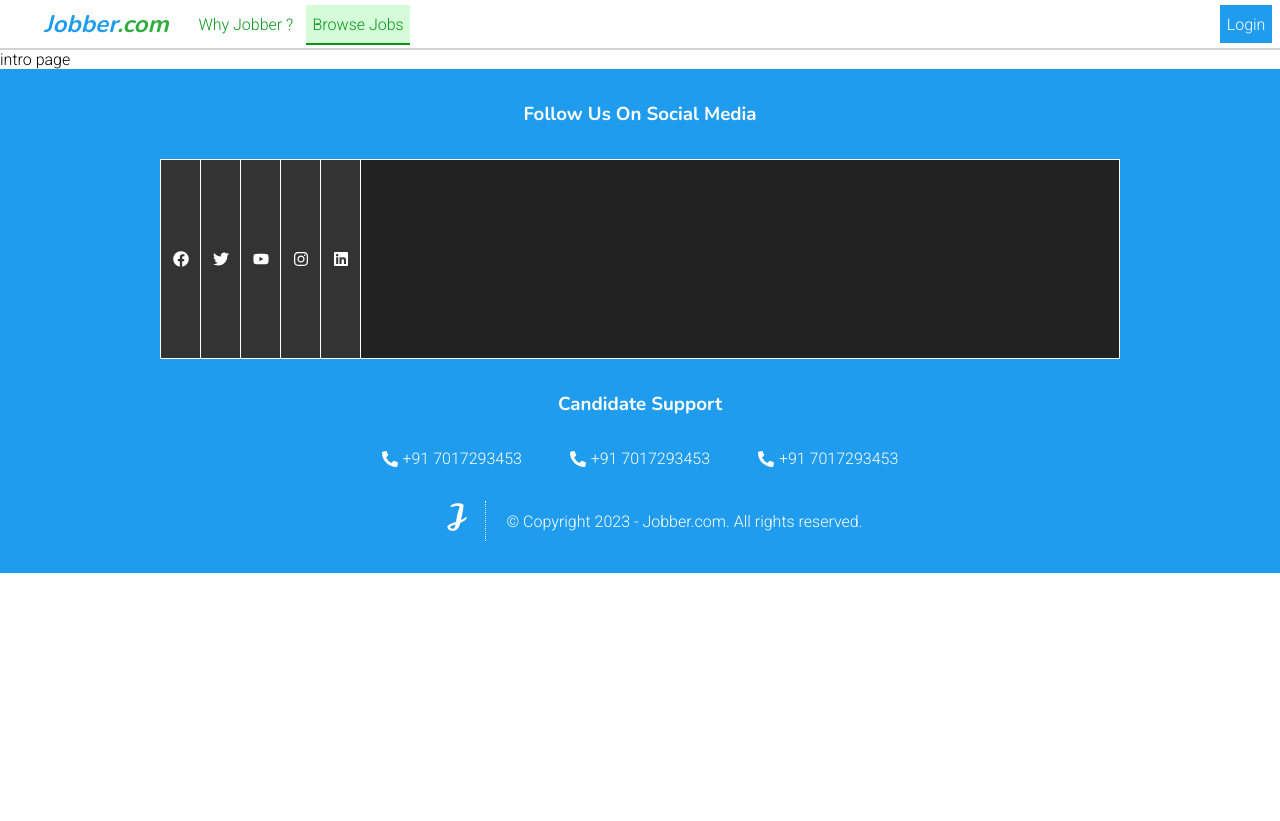
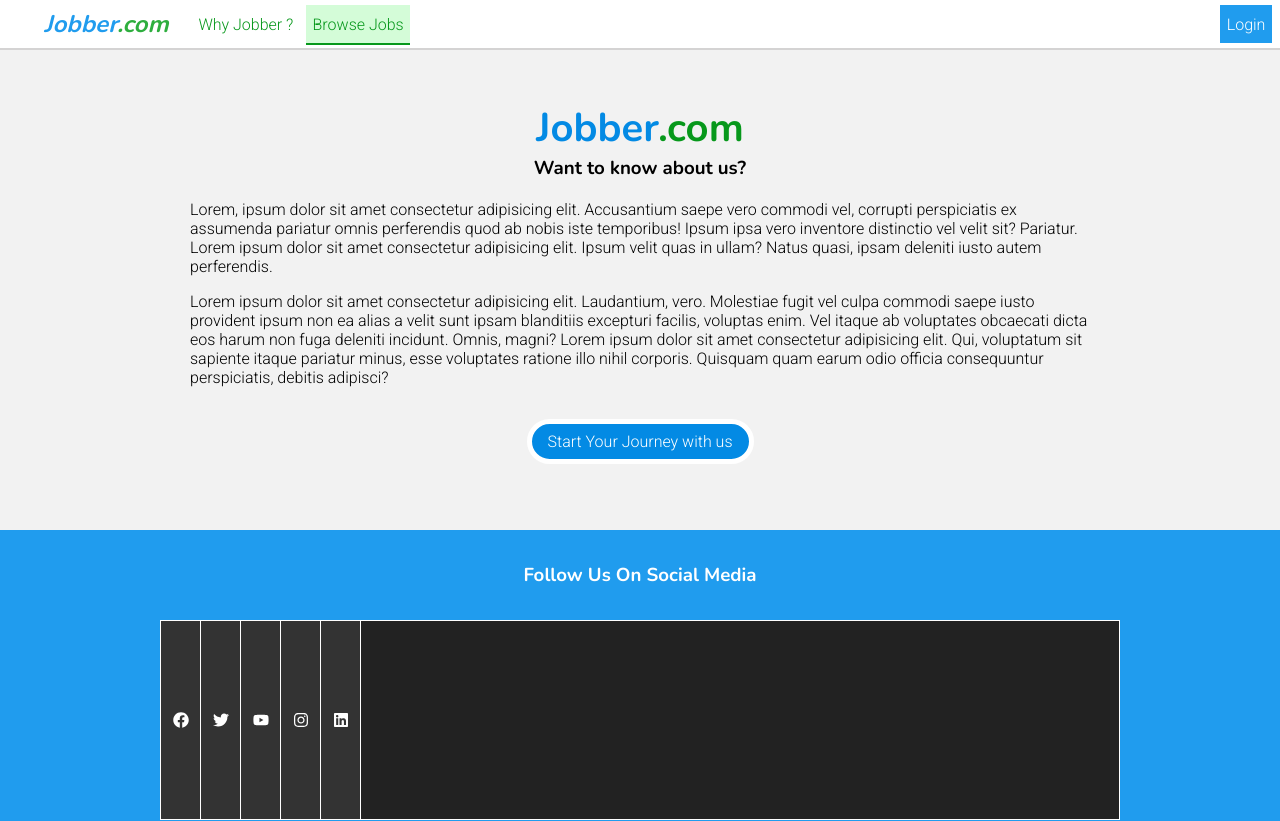
Before and after one commit to ShashankVerma628/Jobber, a React (Create React App) app in the folder client/: page /why-jobber in a window 1280 px wide. Shown: the top 821 px of the page. Before the commit the page ends 800 px from the top, so only its background shows below. Built offline with nearby package versions, Linux system fonts and the light colour scheme.

Commit message:
added intro and error page

```diff
--- a/client/src/pages/ErrorPage.jsx
+++ b/client/src/pages/ErrorPage.jsx
@@ -1,11 +1,21 @@
-import React from 'react'
+import { Link } from "react-router-dom";
 
 const ErrorPage = () => {
   return (
-    <div>
-      error page
+    <div className="page-wrapper error-page-wrapper">
+      <div className="error-page-container">
+        <h1 className="main-heading">Oops!</h1>
+        <h2 className="main-text">404 - PAGE NOT FOUND</h2>
+        <p className="error-text">
+          The page you're looking for might have been removed or changed it's
+          name temporarily.
+        </p>
+        <Link className="homepage-link" to="/">
+          GO TO HOMEPAGE
+        </Link>
+      </div>
     </div>
-  )
-}
+  );
+};
 
-export default ErrorPage
+export default ErrorPage;
--- a/client/src/pages/IntroPage.jsx
+++ b/client/src/pages/IntroPage.jsx
@@ -1,11 +1,39 @@
-import React from 'react'
+import { Link } from "react-router-dom";
 
 const IntroPage = () => {
   return (
-    <div>
-      intro page
+    <div className="page-wrapper intro-page-wrapper">
+      <div className="intro-page-container">
+        <h1 className="page-heading">
+          Jobber<span>.com</span>
+        </h1>
+        <h3 className="page-sub-heading">Want to know about us?</h3>
+        <p className="page-text">
+          Lorem, ipsum dolor sit amet consectetur adipisicing elit. Accusantium
+          saepe vero commodi vel, corrupti perspiciatis ex assumenda pariatur
+          omnis perferendis quod ab nobis iste temporibus! Ipsum ipsa vero
+          inventore distinctio vel velit sit? Pariatur. Lorem ipsum dolor sit
+          amet consectetur adipisicing elit. Ipsum velit quas in ullam? Natus
+          quasi, ipsam deleniti iusto autem perferendis.
+        </p>
+        <p className="page-text">
+          Lorem ipsum dolor sit amet consectetur adipisicing elit. Laudantium,
+          vero. Molestiae fugit vel culpa commodi saepe iusto provident ipsum
+          non ea alias a velit sunt ipsam blanditiis excepturi facilis, voluptas
+          enim. Vel itaque ab voluptates obcaecati dicta eos harum non fuga
+          deleniti incidunt. Omnis, magni? Lorem ipsum dolor sit amet
+          consectetur adipisicing elit. Qui, voluptatum sit sapiente itaque
+          pariatur minus, esse voluptates ratione illo nihil corporis. Quisquam
+          quam earum odio officia consequuntur perspiciatis, debitis adipisci?
+        </p>
+        <div className="homepage-link-container">
+          <Link className="homepage-link" to="/">
+            Start Your Journey with us
+          </Link>
+        </div>
+      </div>
     </div>
-  )
-}
+  );
+};
 
-export default IntroPage
+export default IntroPage;
--- /dev/null
+++ b/client/src/styles/error-page.scss
@@ -0,0 +1,29 @@
+.error-page-wrapper {
+    align-items: center;
+    display: flex;
+    justify-content: center;
+    min-height: 50vh;
+    .error-page-container {
+        text-align: center;
+        .main-heading {
+            font-size: 4rem;
+            color: $primaryColorDark;
+        }
+        .main-text {
+            font-size: 2rem;
+        }
+    }
+}
+
+.homepage-link {
+    display: inline-block;
+    margin: 1rem 0;
+    border-radius: 40px;
+    background-color: $primaryColorDark;
+    color: $whiteColor;
+    padding: 0.5em 1em;
+    border: 5px solid $whiteColor;
+    &:hover {
+        border: 5px solid $primaryColorLight;
+    }
+}
--- a/client/src/styles/index.scss
+++ b/client/src/styles/index.scss
@@ -3,6 +3,7 @@
 @import "./header.scss";
 @import "./loader.scss";
 @import "./alert.scss";
+@import "./error-page.scss";
 @import "./form.scss";
 @import "./small-sidebar.scss";
 @import "./big-sidebar.scss";
@@ -13,4 +14,5 @@
 @import "./job-search-page.scss";
 @import "./job-details-page.scss";
 @import "./candidate-profile.scss";
+@import "./intro-page.scss";
 @import "./footer.scss";
--- /dev/null
+++ b/client/src/styles/intro-page.scss
@@ -0,0 +1,30 @@
+.intro-page-wrapper {
+    display: flex;
+    justify-content: center;
+    align-items: center;
+    min-height: 60vh;
+
+    .intro-page-container {
+        max-width: 900px;
+        .page-heading {
+            font-size: 2.5rem;
+            color: $primaryColorDark;
+            span {
+                color: $secondaryColorDark;
+            }
+        }
+        .page-sub-heading {
+            text-align: center;
+            margin-bottom: 1em;
+        }
+
+        .page-text {
+            margin: 1em 0;
+        }
+        .homepage-link-container {
+            display: flex;
+            justify-content: center;
+            align-items: center;
+        }
+    }
+}
```
Also changed, not shown: 12 other files (tests, documents, lock files or other folders).
